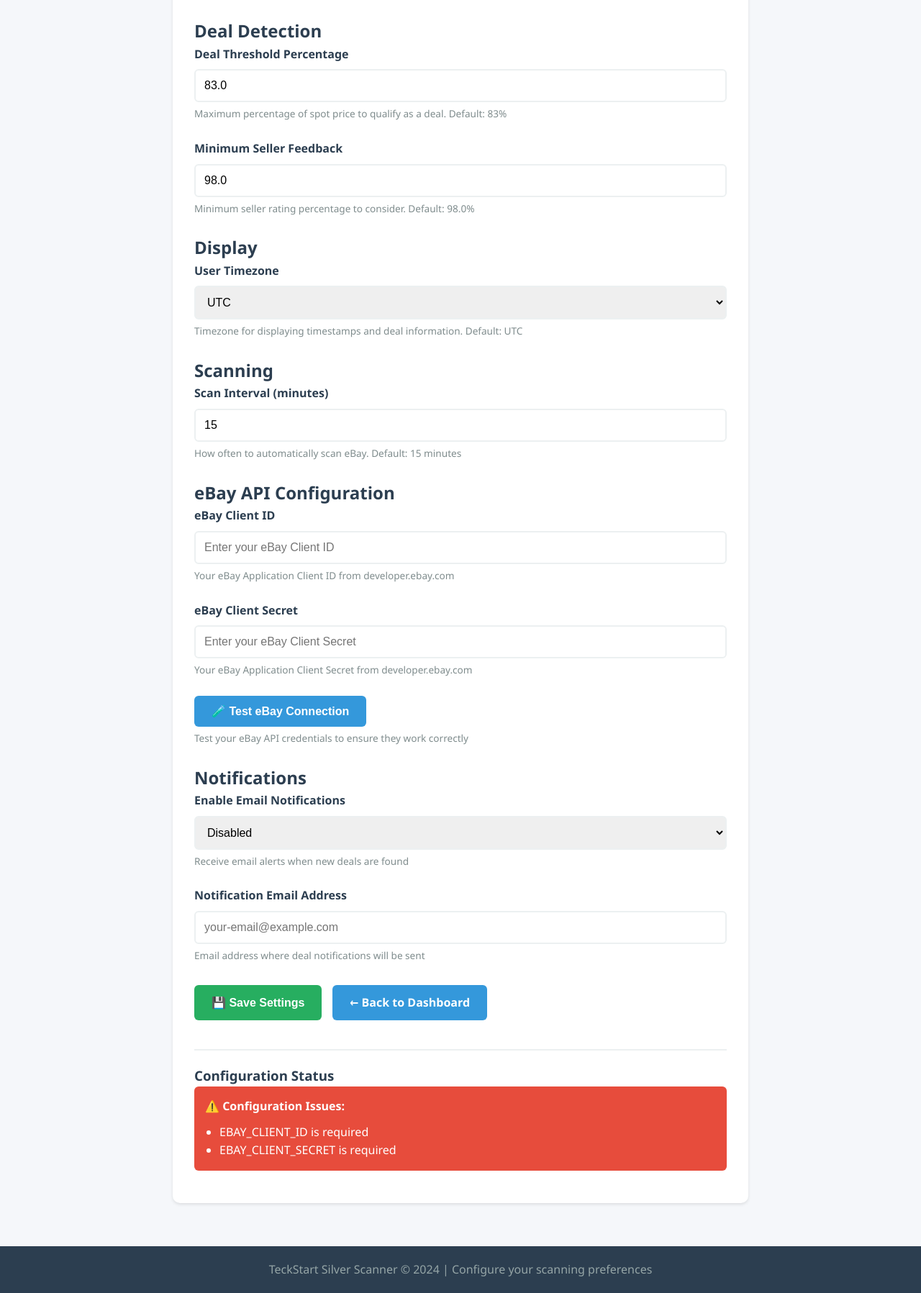
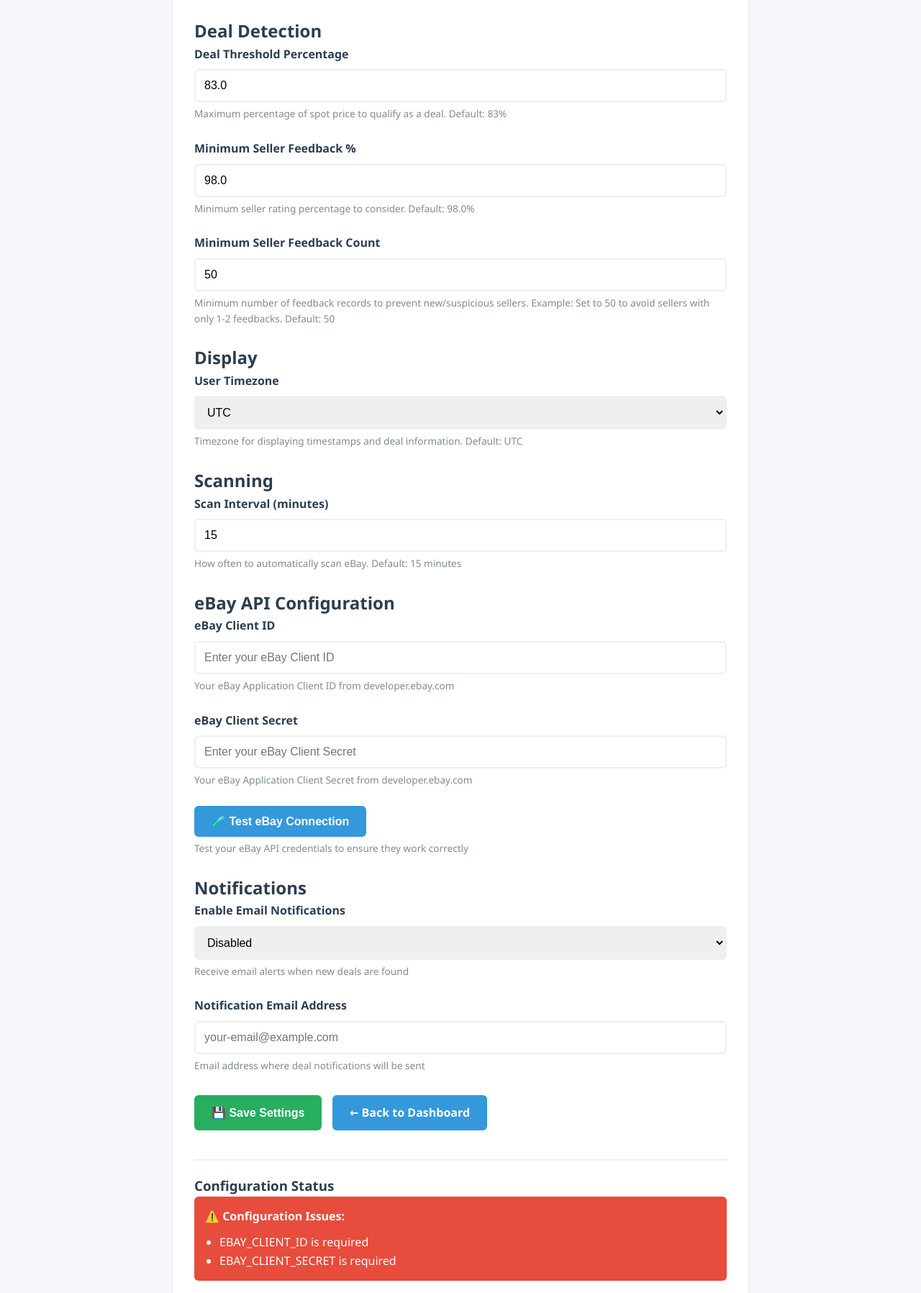
Before and after one commit to twinwicksllc/silverscanner, a Flask app: page /settings in a window 1280 px wide. Shown: the part 203-2000 px from the top of the page at 72% size. Run offline with Flask 3, Linux system fonts and the light colour scheme; data that the repository does not hold is empty.

Commit message:
Add minimum seller feedback count filter to prevent new account fraud
Addresses user concern about bad actors starting new accounts with fake
100% positive feedback from only 1-2 transactions. This filter catches
sellers who have excellent percentage but suspiciously few total feedback
records.

Changes:
- Extract feedbackScore (feedback count) from eBay API seller object
- Add MIN_SELLER_FEEDBACK_COUNT config (default: 50 records)
- Update validation to check BOTH percentage AND count
- Add settings UI control for minimum feedback count threshold
- Update app.py to load/save the new setting

Example fraud prevention:
- New seller with 100% feedback from 2 sales: REJECTED
- Established seller with 98% from 500+ sales: APPROVED

Users can adjust the count threshold in Settings page.

```diff
--- a/app.py
+++ b/app.py
@@ -516,6 +516,11 @@ def api_settings():
             value = float(data['min_seller_feedback'])
             Config.MIN_SELLER_FEEDBACK = value
             db_manager.save_setting('MIN_SELLER_FEEDBACK', str(value))
+
+        if 'min_seller_feedback_count' in data:
+            value = int(data['min_seller_feedback_count'])
+            Config.MIN_SELLER_FEEDBACK_COUNT = value
+            db_manager.save_setting('MIN_SELLER_FEEDBACK_COUNT', str(value))
 
         if 'user_timezone' in data:
             value = str(data['user_timezone'])
--- a/config.py
+++ b/config.py
@@ -41,7 +41,8 @@ class Config:
     SCAN_INTERVAL_MINUTES = int(os.getenv('SCAN_INTERVAL_MINUTES', 15))
     MAX_ITEMS_PER_SCAN = int(os.getenv('MAX_ITEMS_PER_SCAN', 200))
     DEAL_THRESHOLD_PERCENTAGE = float(os.getenv('DEAL_THRESHOLD_PERCENTAGE', 83.0))
-    MIN_SELLER_FEEDBACK = float(os.getenv('MIN_SELLER_FEEDBACK', 98.0))
+    MIN_SELLER_FEEDBACK = float(os.getenv('MIN_SELLER_FEEDBACK', 98.0))  # minimum feedback percentage
+    MIN_SELLER_FEEDBACK_COUNT = int(os.getenv('MIN_SELLER_FEEDBACK_COUNT', 50))  # minimum number of feedback records
 
     # Multi-Metal Support
     METALS_ENABLED = os.getenv('METALS_ENABLED', 'silver,gold').split(',')
--- a/modules/ebay_api.py
+++ b/modules/ebay_api.py
@@ -240,6 +240,7 @@ class eBayAPI:
             seller = item.get('seller', {})
             seller_username = seller.get('username', '')
             seller_feedback = float(seller.get('feedbackPercentage', 0))
+            seller_feedback_count = int(seller.get('feedbackScore', 0))  # Total number of feedback records
 
             # Condition
             condition = item.get('condition', 'Unknown')
@@ -256,6 +257,7 @@ class eBayAPI:
                 'item_url': item_url,
                 'seller_username': seller_username,
                 'seller_feedback': seller_feedback,
+                'seller_feedback_count': seller_feedback_count,
                 'condition': condition,
                 'image_url': item.get('image', {}).get('imageUrl', ''),
                 'listing_type': item.get('buyingOptions', []),
--- a/templates/settings.html
+++ b/templates/settings.html
@@ -52,7 +52,7 @@
 
                 <div class="form-group">
                     <label for="min_seller_feedback">
-                        Minimum Seller Feedback
+                        Minimum Seller Feedback %
                     </label>
                     <input type="number"
                            id="min_seller_feedback"
@@ -63,6 +63,24 @@
                            value="{{ config.MIN_SELLER_FEEDBACK }}">
                     <div class="help-text">
                         Minimum seller rating percentage to consider. Default: 98.0%
+                    </div>
+                </div>
+
+                <div class="form-group">
+                    <label for="min_seller_feedback_count">
+                        Minimum Seller Feedback Count
+                    </label>
+                    <input type="number"
+                           id="min_seller_feedback_count"
+                           name="min_seller_feedback_count"
+                           min="1"
+                           max="10000"
+                           step="1"
+                           value="{{ config.MIN_SELLER_FEEDBACK_COUNT }}">
+                    <div class="help-text">
+                        Minimum number of feedback records to prevent new/suspicious sellers.
+                        Example: Set to 50 to avoid sellers with only 1-2 feedbacks.
+                        Default: 50
                     </div>
                 </div>
             </section>
@@ -246,6 +264,7 @@
             const formData = {
                 threshold_percentage: document.getElementById('threshold_percentage').value,
                 min_seller_feedback: document.getElementById('min_seller_feedback').value,
+                min_seller_feedback_count: document.getElementById('min_seller_feedback_count').value,
                 scan_interval: document.getElementById('scan_interval').value,
                 user_timezone: document.getElementById('user_timezone').value
             };
```
Also changed, not shown: modules/asw_calculator.py (+7 -1 lines).
